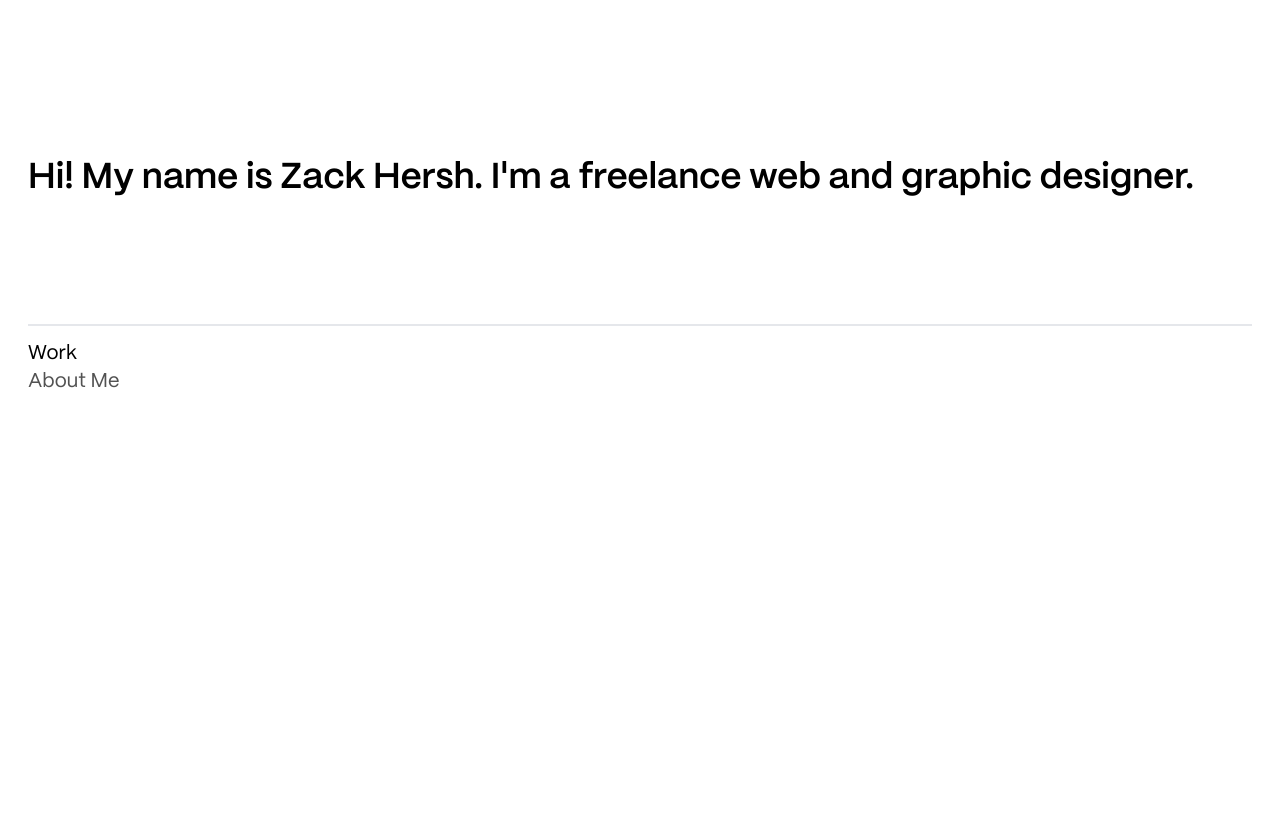
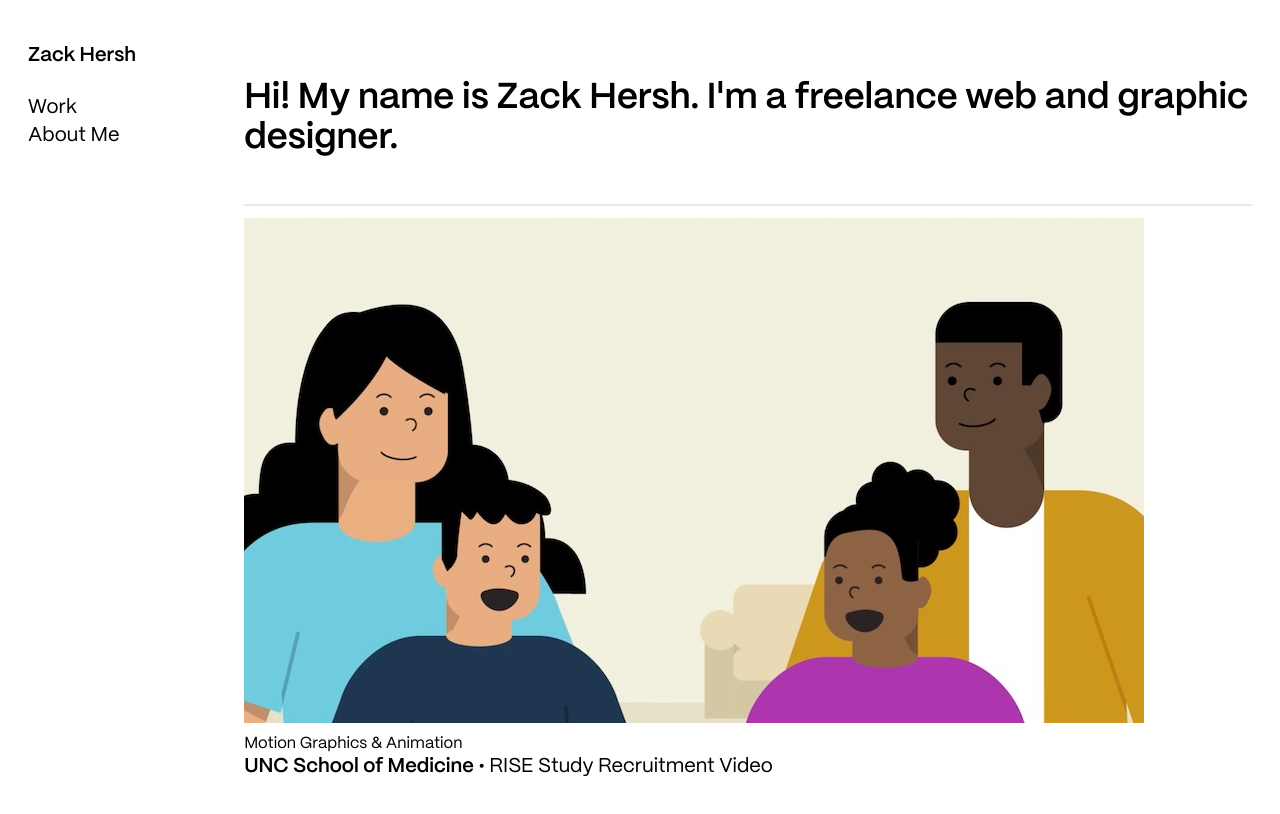
Before and after one commit to zackshersh/freelance, a React (Create React App) app: page / in a window 1280 px wide. Shown: the top 814 px of the page. Built offline with nearby package versions, Linux system fonts and the light colour scheme.

Commit message:
Work Data json file and home page cards

```diff
--- a/package.json
+++ b/package.json
@@ -8,6 +8,7 @@
     "@testing-library/user-event": "^13.5.0",
     "react": "^18.3.1",
     "react-dom": "^18.3.1",
+    "react-router-dom": "^6.26.2",
     "react-scripts": "5.0.1",
     "web-vitals": "^2.1.4"
   },
--- a/src/App.js
+++ b/src/App.js
@@ -1,24 +1,21 @@
 import { useState } from "react";
 import TitleCard from "./components/TitleCard";
-import MiniNav from "./components/MiniNav";
 
-import TitleCard2 from "./components/TitleCard2";
 
 
 function App() {
 
-    const [subpage, setSubpage] = useState(0);
 
     return (
         <div className="App min-h-screen p-7">
-            <TitleCard2 />
+            {/* <TitleCard2 />
 
             <div className="flex">
                 <MiniNav index={subpage} setIndex={setSubpage}/>
                 <main>
 
                 </main>
-            </div>
+            </div> */}
         </div>
     );
 }
--- /dev/null
+++ b/src/HomePage.js
@@ -0,0 +1,15 @@
+import React from 'react';
+import MiniNav from "./components/MiniNav";
+import TitleCard2 from "./components/TitleCard2";
+import Work from './components/Work';
+
+function HomePage(props) {
+    return (
+        <div className="App min-h-screen">
+            <TitleCard2 />
+            <Work />
+        </div>
+    );
+}
+
+export default HomePage;
--- /dev/null
+++ b/src/ProjectPage.js
@@ -0,0 +1,18 @@
+import React, { useState } from 'react';
+
+import workData from "./workData.json";
+
+function ProjectPage({index}) {
+
+    const [data, setData] = useState(workData[index]);
+
+    return (
+        <div>
+            <img src={"./media/"+data.thumbnail} />
+            <h1 className='text-2xl mt-4 font-bold'>{data.title}</h1>
+            <h1 className='text-2xl'>{data.client}</h1>
+        </div>
+    );
+}
+
+export default ProjectPage;
--- a/src/components/AboutPage.js
+++ b/src/components/AboutPage.js
@@ -3,7 +3,7 @@ import React from 'react';
 function AboutPage(props) {
     return (
         <div>
-            yo
+
         </div>
     );
 }
--- a/src/components/MiniNav.js
+++ b/src/components/MiniNav.js
@@ -4,13 +4,14 @@ function NavOption({index, text, wide, selected, setSelected}){
 
     return (
 
-        <div onMouseDown={() => {setSelected(index)}} className={` ${selected == index ? " text-black" : "text-neutral-600"} ${index == 0 ? "mr-5" : "mr-0"} transition-colors text-xl`}>{text}</div>
+        <a className={` transition-colors text-xl block`}>{text}</a>
     )
 }
 
 function MiniNav({index, setIndex}) {
     return (
-        <div className='mt-3 w-[200px]'>
+        <div className='mt-3 w-[250px]'>
+            <h3 className='text-xl mb-6 font-bold'>Zack Hersh</h3>
             <NavOption index={0} selected={index} setSelected={setIndex} text={"Work"} wide={true} />
             <NavOption index={1} selected={index} setSelected={setIndex} text={"About Me"} wide={false} />
         </div>
--- a/src/components/TitleCard2.js
+++ b/src/components/TitleCard2.js
@@ -2,7 +2,7 @@ import React from 'react';
 
 function TitleCard2(props) {
     return (
-        <div className='py-32 border-b-2'>
+        <div className='py-12 border-b-2'>
             <h1 className='text-4xl font-bold'>Hi! My name is Zack Hersh. I'm a freelance web and graphic designer.</h1>
         </div>
     );
--- /dev/null
+++ b/src/components/Work.js
@@ -0,0 +1,35 @@
+import React, { useState } from 'react';
+import { useNavigate } from 'react-router-dom';
+
+import workData from "../workData.json";
+
+function WorkBlock({index}){
+
+    const [data, setData] = useState(workData[index]);
+    const navigate = useNavigate();
+
+    const handleMouseDown = () => {
+        navigate(data.path);
+        console.log("ges")
+    }
+    console.log(data);
+    return (
+        <div onMouseDown={handleMouseDown} className='my-3'>
+            <img src={"./media/" + data.thumbnail} />
+            <div className='mt-2'>
+                <p>{data.medium}</p>
+                <h3 className='text-xl mt-[0px] leading-none'> <b className='font-bold'>{data.client}</b> • {data.title}</h3>
+            </div>
+        </div>
+    )
+}
+
+function Work(props) {
+    return (
+        <div>
+            <WorkBlock index={0} />
+        </div>
+    );
+}
+
+export default Work;
--- a/src/components/WorkPage.js
+++ /dev/null
@@ -1,11 +0,0 @@
-import React from 'react';
-
-function WorkPage(props) {
-    return (
-        <div>
-
-        </div>
-    );
-}
-
-export default WorkPage;
--- a/src/index.js
+++ b/src/index.js
@@ -4,10 +4,35 @@ import './index.css';
 import './fonts.css';
 import App from './App';
 
+import {
+    createBrowserRouter,
+    RouterProvider
+} from "react-router-dom";
+import HomePage from './HomePage';
+import Root from "./routes/Root.js";
+import ProjectPage from './ProjectPage.js';
+
+
+const router = createBrowserRouter([
+    {
+        path: "/",
+        element: <Root />,
+        children: [
+            {
+                path: "",
+                element: <HomePage />
+            },
+            {
+                path: "rise-study",
+                element: <ProjectPage index={0} />
+            }
+        ]
+    }
+])
 
 const root = ReactDOM.createRoot(document.getElementById('root'));
 root.render(
   <React.StrictMode>
-    <App />
+    <RouterProvider router={router}/>
   </React.StrictMode>
 );
--- /dev/null
+++ b/src/routes/Root.js
@@ -0,0 +1,17 @@
+import React from 'react';
+
+import { Outlet } from 'react-router-dom';
+import MiniNav from '../components/MiniNav';
+
+function Root(props) {
+    return (
+        <div className="flex p-7">
+            <MiniNav />
+            <main>
+                <Outlet />
+            </main>
+        </div>
+    );
+}
+
+export default Root;
--- /dev/null
+++ b/src/workData.json
@@ -0,0 +1,12 @@
+[
+    {
+        "title": "RISE Study Recruitment Video",
+        "medium": "Motion Graphics & Animation",
+        "client": "UNC School of Medicine",
+        "thumbnail": "rise-thumbnail.jpg",
+        "path": "/rise-study",
+        "content": [
+            ""
+        ]
+    }
+]
```
Also changed, not shown: public/media/rise-thumbnail.jpg (added), 1 other file (tests, documents, lock files or other folders).
